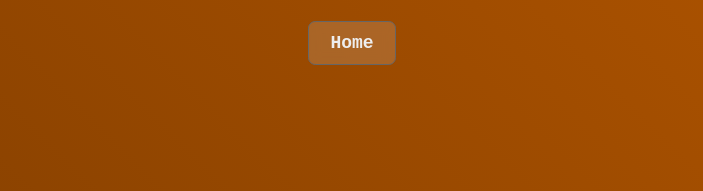
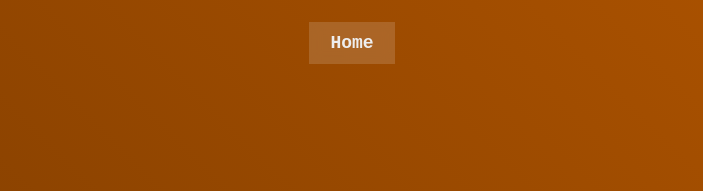
Before and after one commit to NoahHuffine/Emulator, a website: page index.html in a window 1280 px wide. Shown: the part 584-775 px from the top of the page, 288-991 px from the left. Drawn offline with Linux system fonts and the light colour scheme.

Commit message:
Update index.html

```diff
--- a/index.html
+++ b/index.html
@@ -13,8 +13,6 @@
     font-size: 18px;
     background-color: rgba(255, 255, 255, 0.15);
     color: #eee;
-    border-radius: 0.4em;
-    border: 1px solid #666;
     text-decoration: none;
     backdrop-filter: blur(6px);
     -webkit-backdrop-filter: blur(6px);
@@ -27,7 +25,6 @@
 #homeBtn:hover {
     background-color: rgba(255, 255, 255, 0.3);
     color: white;
-    border-color: #aaa;
 }
             html, body {
                 height: 100%;
```
